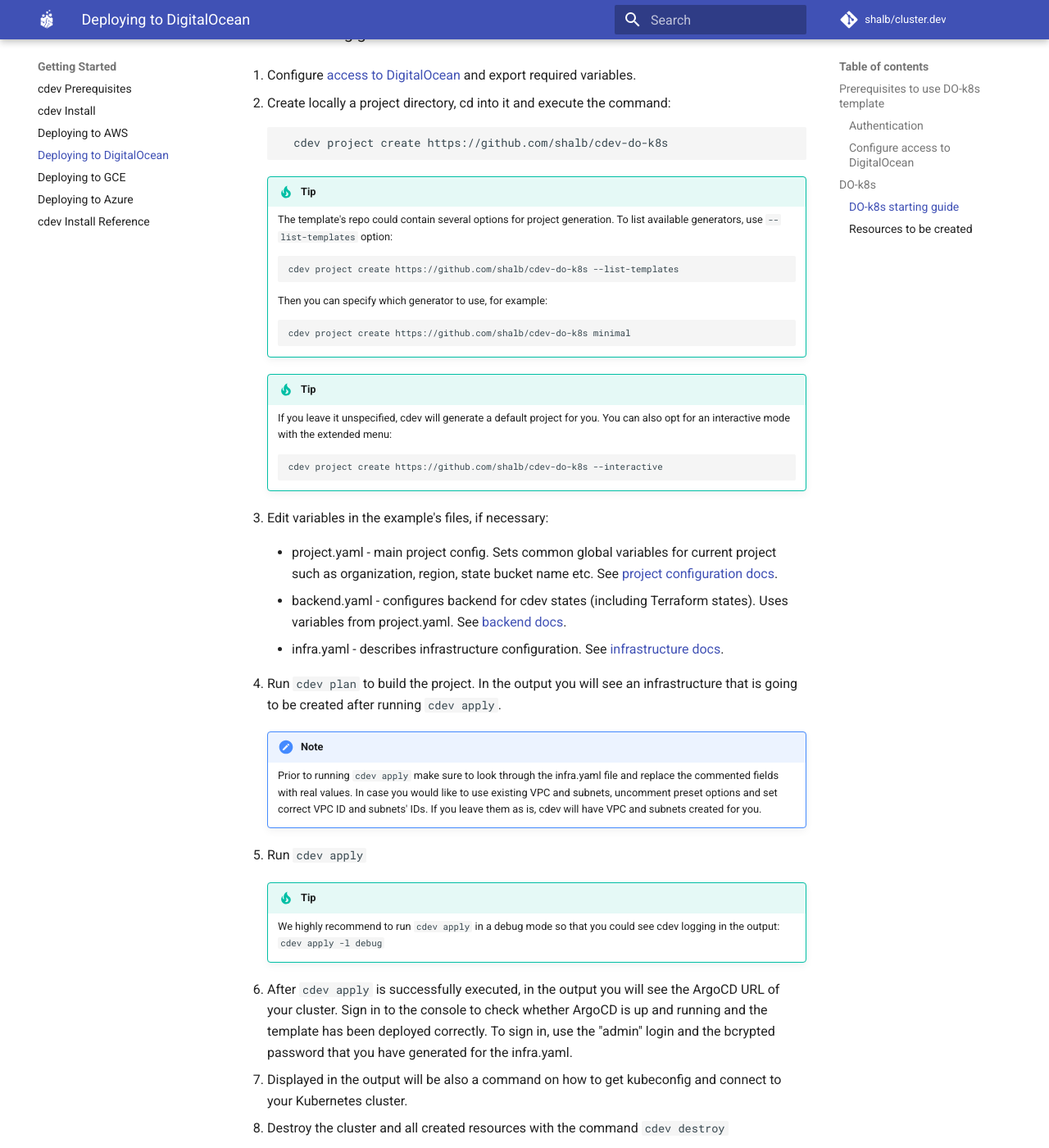
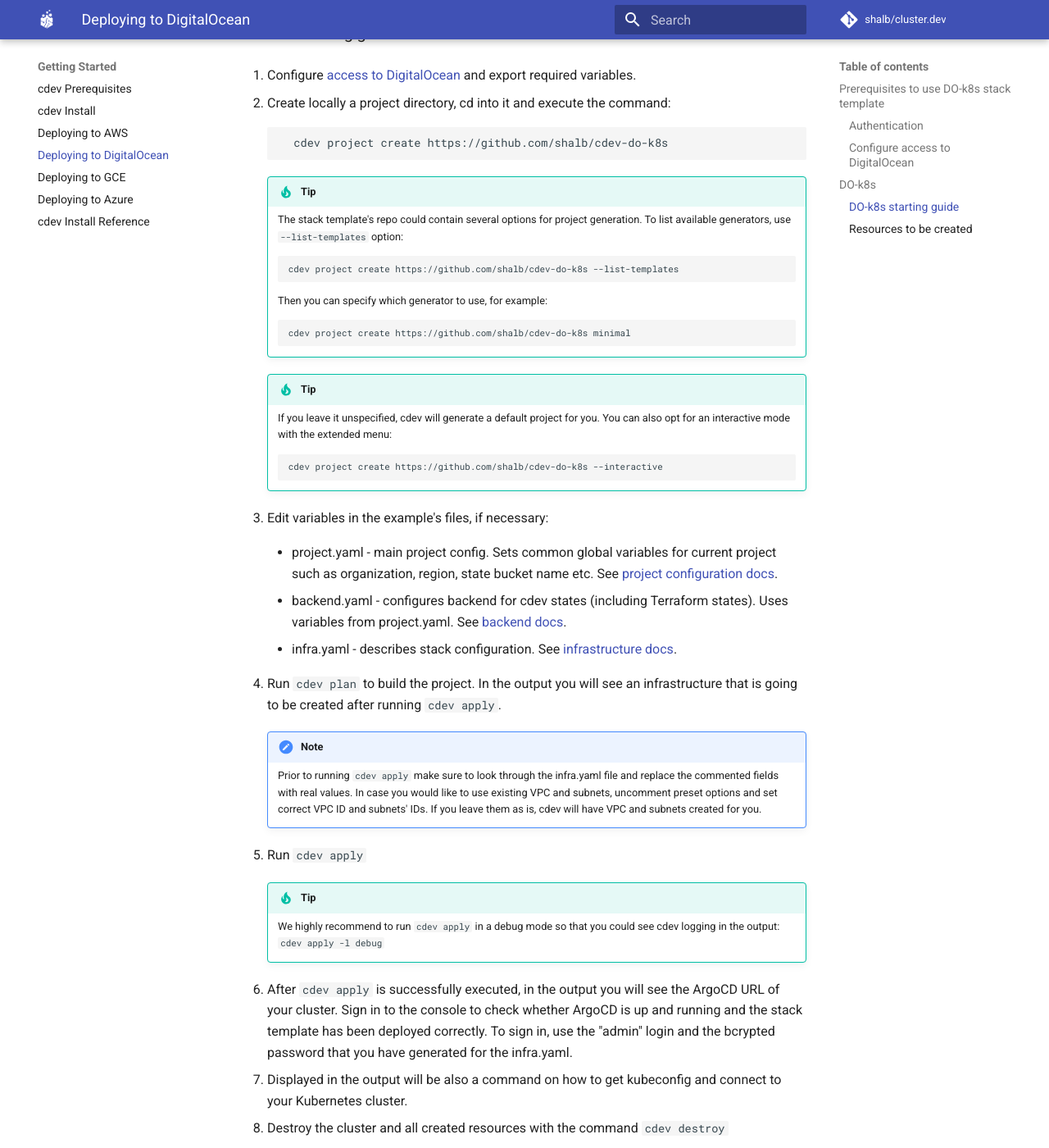
Before and after one commit to shalb/cluster.dev, an MkDocs documentation site: the page built from docs/digital-ocean-cloud-provider.md, in a window 1280 px wide and 1400 px high, scrolled down 1591 px. Shown: the whole window at 82% size. Built offline with MkDocs 1.6.1 and Material for MkDocs 9.7.7, drawn with Linux system fonts in a browser that asks for light colours; comment, search, counter and statistics services are not loaded; some of the changed text lies outside the part shown.

Commit message:
Update naming in digital-ocean-cloud-provider.md

````diff
--- a/docs/digital-ocean-cloud-provider.md
+++ b/docs/digital-ocean-cloud-provider.md
@@ -1,8 +1,8 @@
 # Deploying to DigitalOcean
 
-cdev uses project templates to generate projects in a desired cloud. This section describes steps necessary to start working with cdev in DigitalOcean cloud using [DO-k8s](https://github.com/shalb/cdev-do-k8s) template.
+cdev uses stack templates to generate projects in a desired cloud. This section describes steps necessary to start working with cdev in DigitalOcean cloud using [DO-k8s](https://github.com/shalb/cdev-do-k8s) stack template.
 
-## Prerequisites to use DO-k8s template
+## Prerequisites to use DO-k8s stack template
 
 1. Terraform version 13+.
 
@@ -54,7 +54,7 @@
 
 ## DO-k8s
 
-[DO-k8s](https://github.com/shalb/cdev-do-k8s) is a cdev template that creates and provisions Kubernetes clusters in the DigitalOcean cloud.
+[DO-k8s](https://github.com/shalb/cdev-do-k8s) is a cdev stack template that creates and provisions Kubernetes clusters in the DigitalOcean cloud.
 
 ### DO-k8s starting guide
 
@@ -67,7 +67,7 @@
     ```
 
     !!! tip
-        The template's repo could contain several options for project generation. To list available generators, use ```--list-templates``` option:
+        The stack template's repo could contain several options for project generation. To list available generators, use ```--list-templates``` option:
 
           ```bash
           cdev project create https://github.com/shalb/cdev-do-k8s --list-templates
@@ -91,7 +91,7 @@
 
     * backend.yaml - configures backend for cdev states (including Terraform states). Uses variables from project.yaml. See [backend docs](https://cluster.dev/project-configuration/#backends).
 
-    * infra.yaml - describes infrastructure configuration. See [infrastructure docs](https://cluster.dev/project-configuration/#infrastructure).
+    * infra.yaml - describes stack configuration. See [infrastructure docs](https://cluster.dev/project-configuration/#infrastructure).
 
 4. Run `cdev plan` to build the project. In the output you will see an infrastructure that is going to be created after running `cdev apply`.
 
@@ -103,7 +103,7 @@
     !!! tip
         We highly recommend to run `cdev apply` in a debug mode so that you could see cdev logging in the output: `cdev apply -l debug`
 
-6. After `cdev apply` is successfully executed, in the output you will see the ArgoCD URL of your cluster. Sign in to the console to check whether ArgoCD is up and running and the template has been deployed correctly. To sign in, use the "admin" login and the bcrypted password that you have generated for the infra.yaml.
+6. After `cdev apply` is successfully executed, in the output you will see the ArgoCD URL of your cluster. Sign in to the console to check whether ArgoCD is up and running and the stack template has been deployed correctly. To sign in, use the "admin" login and the bcrypted password that you have generated for the infra.yaml.
 
 7. Displayed in the output will be also a command on how to get kubeconfig and connect to your Kubernetes cluster.
 
````
